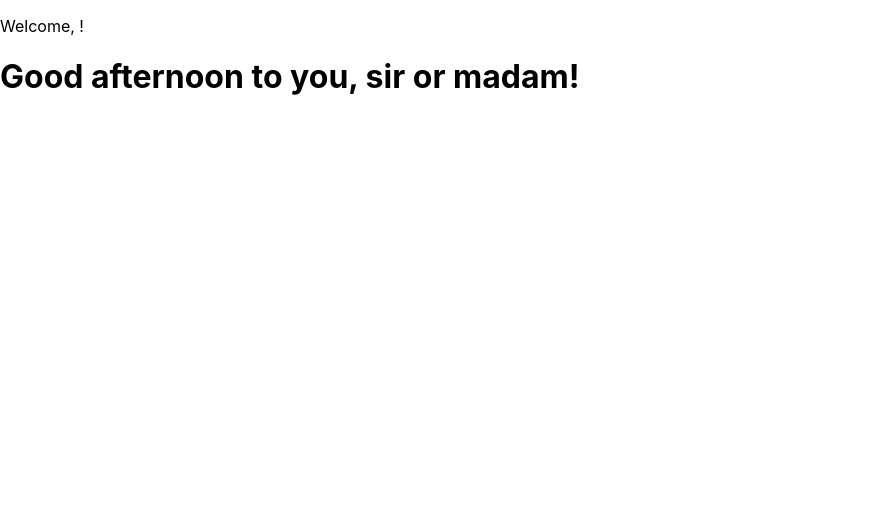
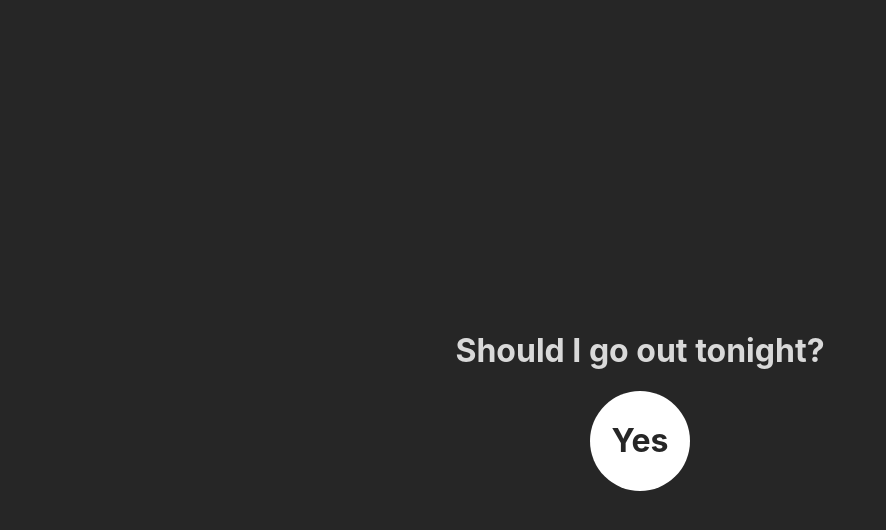
Before and after one commit to dhiaaalshalabi/react-class-component, a React (Create React App) app: page / in a window 1280 px wide. Shown: the top 530 px of the page, without its empty margins (0-886 px from the left). Built offline with nearby package versions, Linux system fonts and the light colour scheme.

Commit message:
Setting state in class components.

```diff
--- a/src/App.css
+++ b/src/App.css
@@ -1,38 +1,37 @@
-.App {
+* {
+  box-sizing: border-box;
+}
+
+body {
+  margin: 0;
+  font-family: "Inter", sans-serif;
+  background-color: #262626;
+  color: #d9d9d9;
+  padding: 20px;
+  height: 100vh;
+  display: flex;
+  justify-content: center;
+  align-items: center;
+}
+
+.state {
+  display: flex;
+  flex-direction: column;
+  align-items: center;
+}
+
+.state-title {
   text-align: center;
 }
 
-.App-logo {
-  height: 40vmin;
-  pointer-events: none;
+.state-value {
+  background-color: white;
+  height: 100px;
+  width: 100px;
+  border-radius: 50%;
+  display: flex;
+  justify-content: center;
+  align-items: center;
+  color: #262626;
+  cursor: pointer;
 }
-
-@media (prefers-reduced-motion: no-preference) {
-  .App-logo {
-    animation: App-logo-spin infinite 20s linear;
-  }
-}
-
-.App-header {
-  background-color: #282c34;
-  min-height: 100vh;
-  display: flex;
-  flex-direction: column;
-  align-items: center;
-  justify-content: center;
-  font-size: calc(10px + 2vmin);
-  color: white;
-}
-
-.App-link {
-  color: #61dafb;
-}
-
-@keyframes App-logo-spin {
-  from {
-    transform: rotate(0deg);
-  }
-  to {
-    transform: rotate(360deg);
-  }
-}
--- a/src/App.js
+++ b/src/App.js
@@ -1,14 +1,27 @@
 import React from 'react'
 import './App.css'
-import Greeting from './components/Greeting'
-import Header from './components/Header'
 
 class App extends React.Component {
+
+  state = {
+    goOut: true
+  }
+
+  toggleGoOut = () => {
+    this.setState(prevState => {
+      return {
+        goOut: !prevState.goOut
+      }
+    })
+  }
+
   render() {
     return (
-      <div>
-        <Header />
-        <Greeting />
+      <div className="state">
+        <h1 className="state-title">Should I go out tonight?</h1>
+        <div className="state-value" onClick={this.toggleGoOut}>
+          <h1>{this.state.goOut ? "Yes" : "No"}</h1>
+        </div>
       </div>
     )
   }
```
